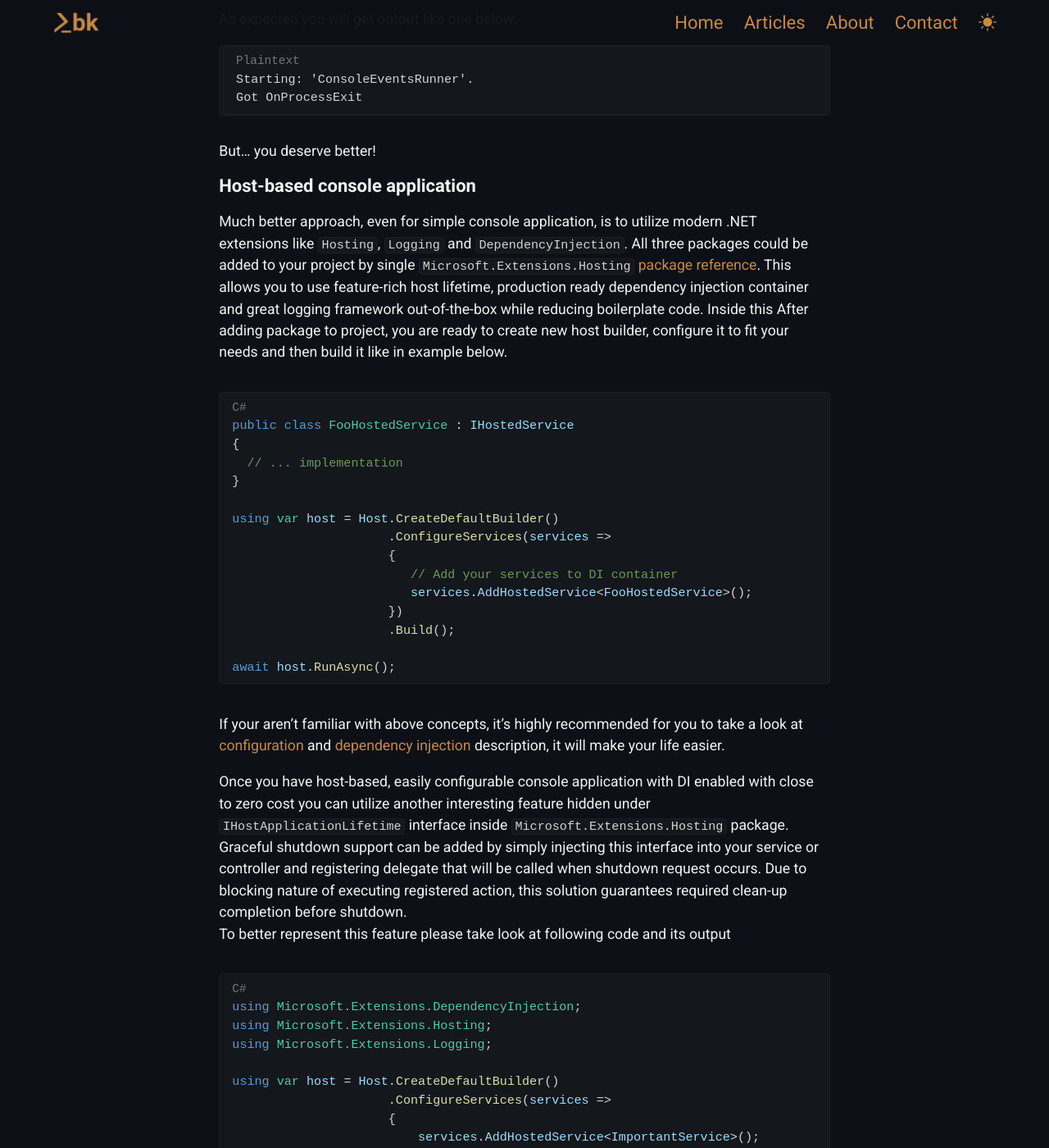
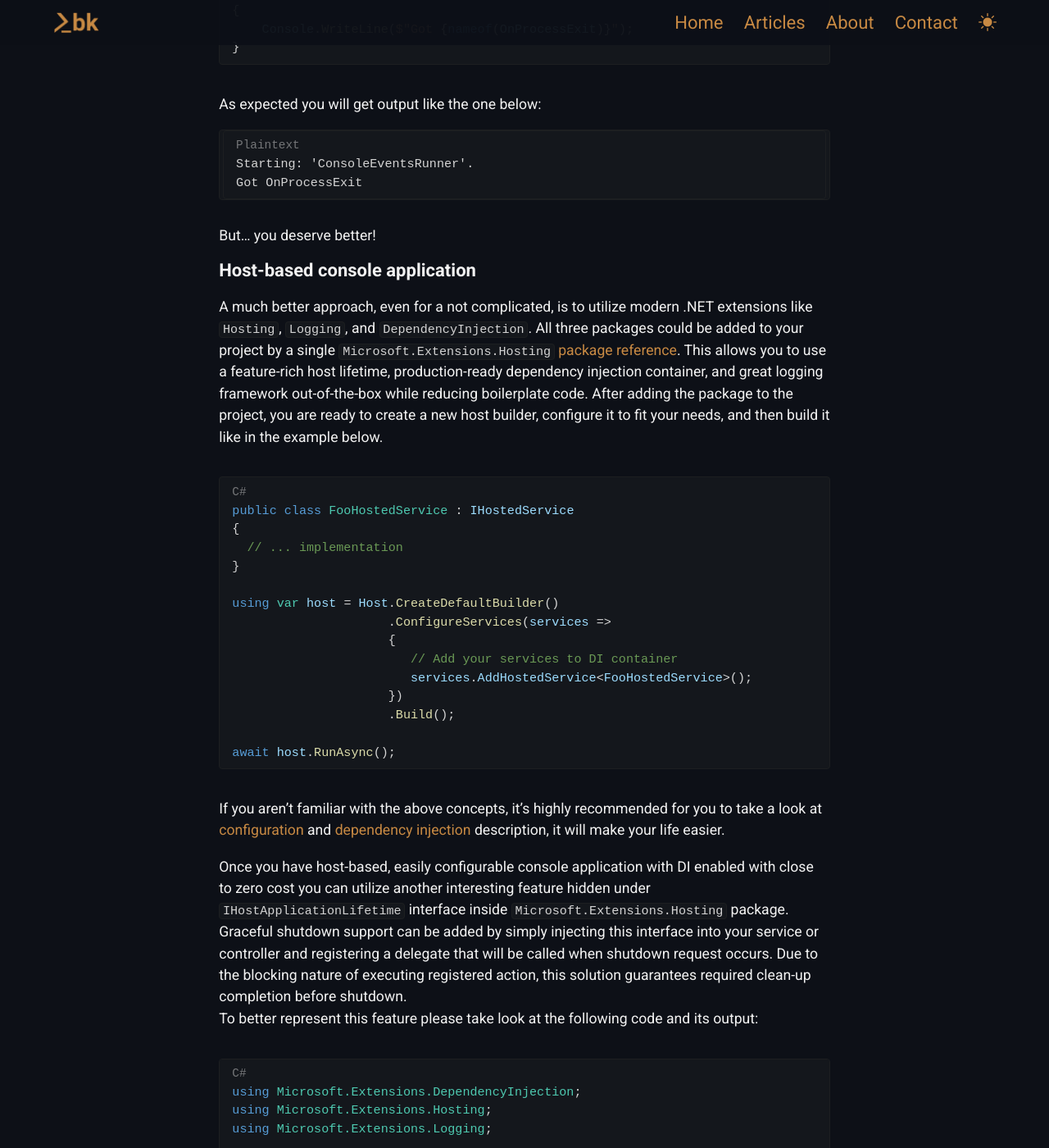
Before and after one commit to kbegiedza/kbegiedza.github.io, a Jekyll site: the page built from tutorials/_posts/2022-05-28-dotnet-and-story-about-graceful-termination.md, in a window 1280 px wide and 1400 px high, scrolled down 2112 px. Shown: the whole window at 82% size. Built offline with Jekyll 4.4.1, drawn with Linux system fonts in a browser that asks for light colours; nearby versions of some CDN libraries; comment, search, counter and statistics services are not loaded; some of the changed text lies outside the part shown.

Commit message:
Added media

````diff
--- a/tutorials/_posts/2022-05-20-dotnet-and-story-about-graceful-termination.md
+++ b/tutorials/_posts/2022-05-28-dotnet-and-story-about-graceful-termination.md
@@ -1,25 +1,27 @@
 ---
 layout: article
-date: "2022-05-20"
-thumbnail: /assets/img/placeholder/title-sm.png
-title-image: /assets/img/placeholder/title.png
-title: Story about graceful termination with .NET
-description: Graceful termination of .NET based pods in Kubernetes environment
+date: "2022-05-28"
+thumbnail: /assets/img/20220528/title-sm.png
+title-image: /assets/img/20220528/title.png
+title: Story about graceful termination with modern .NET
+description: Graceful termination of your .NET application inside pod in Kubernetes environment
 categories: dotnet devops kubernetes
 ---
 
 ### Abstract
 
-Pods represents processes running on nodes in the cluster, each pod could be terminated anytime, for instance during new version rollout, so it's good practice for your app to be able to gracefully terminate itself.
-Right before termination, container runtime sends signal (depends on used runtime: `SIGSTOP` or `SIGTERM`) followed by `SIGKILL` signal after grace period of time.
-Default grace period equals to 30 seconds which can be modified in pod's specification:
+Pods represent processes running on nodes in the cluster, each pod could be terminated anytime, for instance during a new version rollout or the possibility of evicting pods from one node into another node in the cluster, so it's good practice for your app to be able to gracefully terminate itself leaving 'clean' state.
+Right before termination, the container runtime sends a signal (depends on used runtime: `SIGSTOP` or `SIGTERM`) followed by a `SIGKILL` signal after a grace period of time.
+The Default grace period equals 30 seconds which can be modified in the pod's specification:
+
 ```yaml
 spec:
     terminationGracePeriodSeconds: 60
 ```
 
-You can utilize `preStop` Kubernetes hook and execute command to manage lifetime of your app inside pod before it enters into `Terminated` phase.
-This is a great way to shutdown system you don't have control over, thus cannot adjust it to handle signals or you want to synchronize shutdown of multiple containers.
+You can utilize the `preStop` Kubernetes hook and execute a command to manage the lifetime of your app inside the pod before it enters into the `Terminated` phase.
+This is a great way to shut down a system you don't have control over and thus cannot adjust it to handle signals or you want to synchronize the shutdown of multiple containers.
+
 ```yaml
 spec:
   containers:
@@ -34,16 +36,16 @@
 Another way to handle termination gracefully is to observe and react to described previously system signals sent down directly to process by container runtime and this post is all about how to do it with .NET 6 and ASP.NET Core 6.0.
 
 Regardless of which described above method you choose, you have to make sure that it finishes its execution before defined `terminationGracePeriodSeconds`,
-otherwise your pod will be force killed by runtime.
+otherwise, your pod will be force killed by the runtime.
 
 ### Graceful termination in .NET
 
 
 #### Fast and simple way
 
-Your first idea for simple console app could be "Fine! I'll do it all by myself!", then you will search for some nasty Mono-based hacks or you will manually attach to events like `Console.CancelKeyPress` (works fine on paper and your computer, not so much inside pod) or utilize application domain's parent process and attach to `AppDomain.CurrentDomain.ProcessExit` event.
+Your first idea for a simple console app could be "Fine! I'll do it all by myself!", then you will search for some nasty Mono-based hacks or you will manually attach to events like `Console.CancelKeyPress` (works fine on paper and your computer, not so much inside the pod) or utilize application domain's parent process and attach to `AppDomain.CurrentDomain.ProcessExit` event.
 
-Second approach will result with following code and get things done.
+The second approach will result in the following code and gets things done.
 ```c#
 protected override async Task ExecuteAsync()
 {
@@ -56,7 +58,7 @@
 }
 ```
 
-As expected you will get output like one below:
+As expected you will get output like the one below:
 ```
 Starting: 'ConsoleEventsRunner'.
 Got OnProcessExit
@@ -66,9 +68,8 @@
 
 #### Host-based console application
 
-Much better approach, even for simple console application, is to utilize modern .NET extensions like `Hosting`, `Logging` and `DependencyInjection`. All three packages could be added to your project by single [`Microsoft.Extensions.Hosting` package reference](https://www.nuget.org/packages/Microsoft.Extensions.Hosting). This allows you to use feature-rich host lifetime, production ready dependency injection container and great logging framework out-of-the-box while reducing boilerplate code.
-Inside this
-After adding package to project, you are ready to create new host builder, configure it to fit your needs and then build it like in example below.
+A much better approach, even for a not complicated, is to utilize modern .NET extensions like `Hosting`, `Logging`, and `DependencyInjection`. All three packages could be added to your project by a single [`Microsoft.Extensions.Hosting` package reference](https://www.nuget.org/packages/Microsoft.Extensions.Hosting). This allows you to use a feature-rich host lifetime, production-ready dependency injection container, and great logging framework out-of-the-box while reducing boilerplate code.
+After adding the package to the project, you are ready to create a new host builder, configure it to fit your needs, and then build it like in the example below.
 
 ```c#
 public class FooHostedService : IHostedService
@@ -87,10 +88,10 @@
 await host.RunAsync();
 ```
 
-If your aren't familiar with above concepts, it's highly recommended for you to take a look at [configuration](https://docs.microsoft.com/en-us/dotnet/core/extensions/configuration) and [dependency injection](https://docs.microsoft.com/en-us/dotnet/core/extensions/dependency-injection) description, it will make your life easier.
+If you aren't familiar with the above concepts, it's highly recommended for you to take a look at [configuration](https://docs.microsoft.com/en-us/dotnet/core/extensions/configuration) and [dependency injection](https://docs.microsoft.com/en-us/dotnet/core/extensions/dependency-injection) description, it will make your life easier.
 
-Once you have host-based, easily configurable console application with DI enabled with close to zero cost you can utilize another interesting feature hidden under `IHostApplicationLifetime` interface inside `Microsoft.Extensions.Hosting` package. Graceful shutdown support can be added by simply injecting this interface into your service or controller and registering delegate that will be called when shutdown request occurs. Due to blocking nature of executing registered action, this solution guarantees required clean-up completion before shutdown.
-To better represent this feature please take look at following code and its output
+Once you have host-based, easily configurable console application with DI enabled with close to zero cost you can utilize another interesting feature hidden under `IHostApplicationLifetime` interface inside `Microsoft.Extensions.Hosting` package. Graceful shutdown support can be added by simply injecting this interface into your service or controller and registering a delegate that will be called when shutdown request occurs. Due to the blocking nature of executing registered action, this solution guarantees required clean-up completion before shutdown.
+To better represent this feature please take look at the following code and its output:
 
 ```c#
 using Microsoft.Extensions.DependencyInjection;
@@ -151,7 +152,7 @@
 }
 ```
 
-Executing this code and killing pod after a while will results with:
+Executing this code and killing the pod after a while will result with:
 
 ```
 info: Sharpbox.Graceful.Services.ImportantService[0]
@@ -182,19 +183,19 @@
       Executing: OnStopped, I should stop!
 ```
 
-`IHostApplicationLifetime` interface is not limited to notifying about application lifetime events, but also provides access to `StopApplication()` method which allows you to stop you application gracefully from any place in the code.
+`IHostApplicationLifetime` interface is not limited to notifying about application lifetime events, but also provides access to `StopApplication()` method which allows you to stop your application gracefully from any place in the code.
 
-Note that POSIX signals were not fully supported before .NET 6, for instance, to handle `SIGTERM` was used previously mentioned `AppDomain.CurrentDomain.ProcessExit` what could lead to potential [issues](https://github.com/dotnet/runtime/issues/50397) related with usage of `Environment.Exit`.
-If your application still uses `Environment.Exit` you should probably try to use `IHostApplicationLifetime` or stick with attaching to `AppDomain.CurrentDomain.ProcessExit` event. Unlike .NET Framework, current versions of .NET doesn't have any timeout defined for execution of `ProcessExit` event handlers.
+Note that POSIX signals were not fully supported before .NET 6, for instance, to handle `SIGTERM` was used previously mentioned `AppDomain.CurrentDomain.ProcessExit` which could lead to potential [issues](https://github.com/dotnet/runtime/issues/50397) related with the usage of `Environment.Exit`.
+If your application still uses `Environment.Exit` you should probably try to use `IHostApplicationLifetime` or stick with attaching to `AppDomain.CurrentDomain.ProcessExit` event. Unlike .NET Framework, current versions of .NET don't have any timeout defined for the execution of `ProcessExit` event handlers.
 
 #### Webhost application
 
-Modern ASP.NET 6 applications uses `IHost` and `IServer` hosting by default which makes use of `IHostApplicationLifetime` pretty straightforward.
+Modern ASP.NET 6 applications use `IHost` and `IServer` hosting by default which makes use of `IHostApplicationLifetime` pretty straightforward.
 Similar to [above `ImportantService` example](#host-based-console-application), you should inject `IHostApplicationLifetime` to your controller (or other service), register to proper callback and execute operations
-required for your application to achieve graceful shutdown.
+required for your application to achieve a graceful shutdown.
 
-You can find code related with this post on my [C# experiment repository](https://github.com/kbegiedza/Sharpbox/tree/master/src/Sharpbox.Graceful).
-
+You can find code related to this post on my [C# experiment repository](https://github.com/kbegiedza/Sharpbox/tree/master/src/Sharpbox.Graceful).
+To test everything in this post I've used [microk8s](https://microk8s.io/) on Ubuntu, which I highly recommend as a small, local development environment.
 ### Further reading
 
 1. [Pod lifecycle](https://kubernetes.io/docs/concepts/workloads/pods/pod-lifecycle/)
````
Also changed, not shown: assets/img/20220528/title-sm.png (added), assets/img/20220528/title.png (added).
